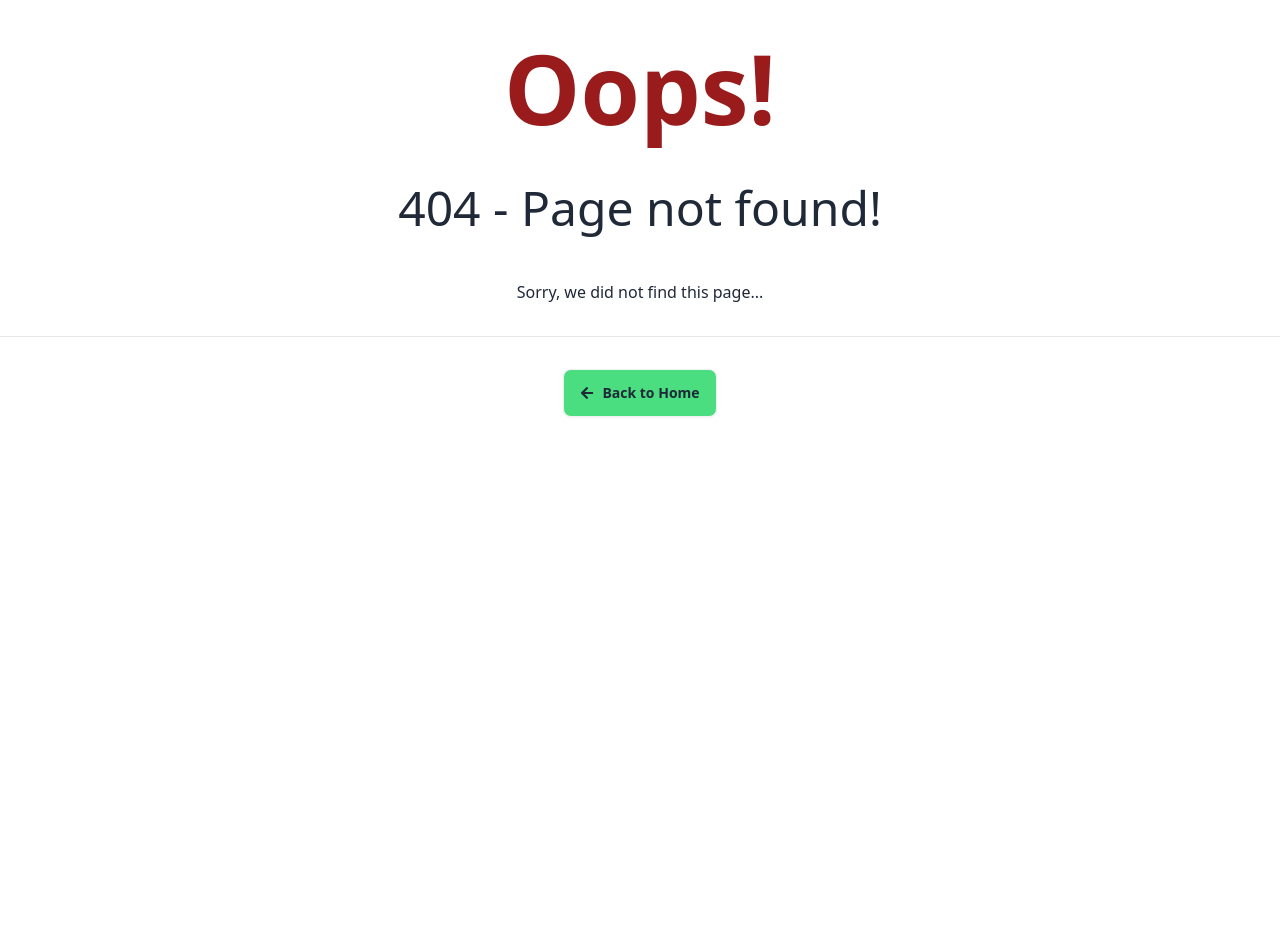
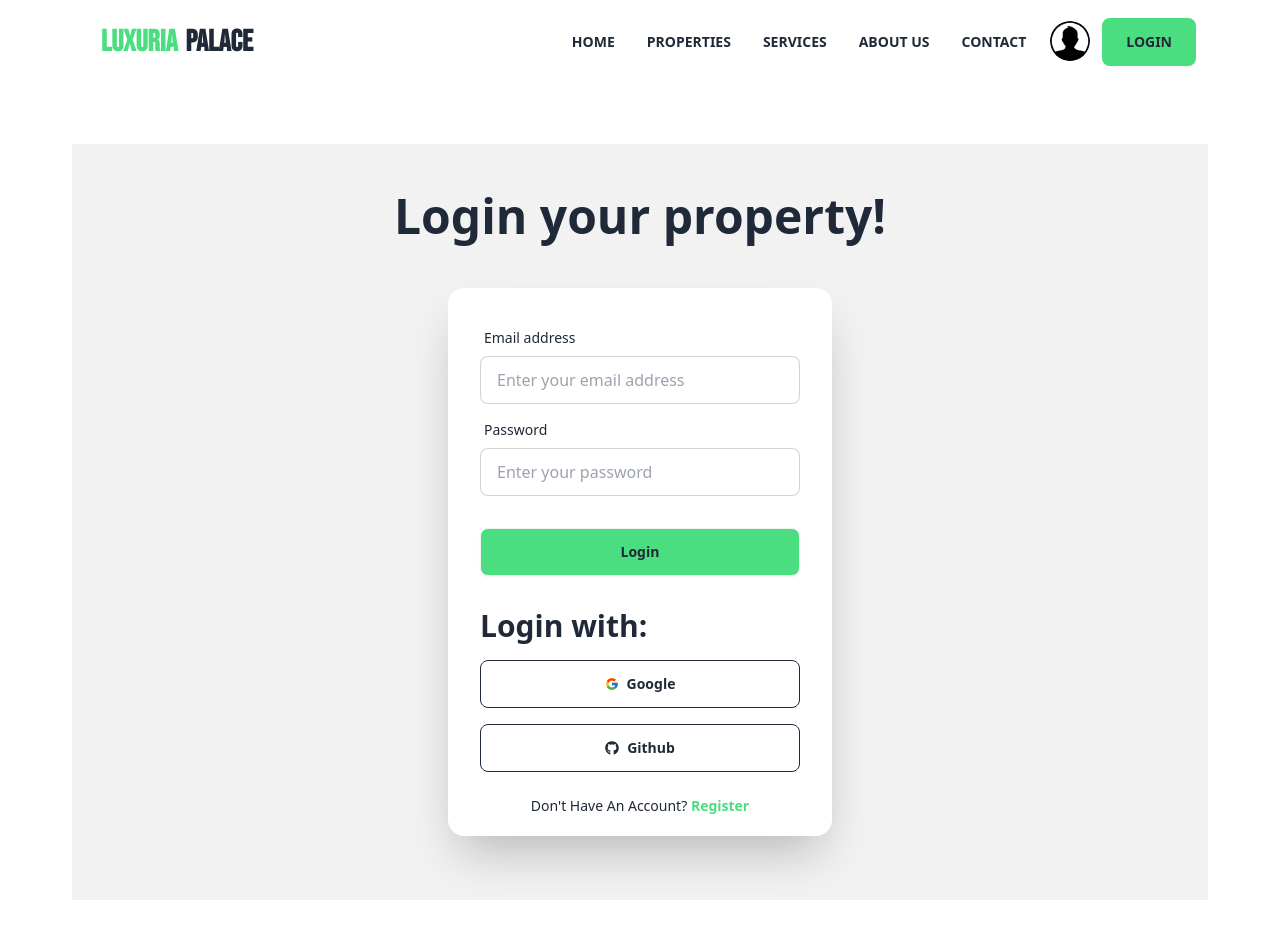
Before and after one commit to maasajal/luxury-real-estate, a React (Vite) app: page /login in a window 1280 px wide. Before the commit this address had no page. Shown: the top 938 px of the page. Before the commit the page ends 800 px from the top, so only its background shows below. Built offline with nearby package versions, Linux system fonts and the light colour scheme.

Commit message:
Login design page added

```diff
--- /dev/null
+++ b/src/pages/Login/Login.jsx
@@ -0,0 +1,70 @@
+import { FaGithub } from "react-icons/fa";
+import { FcGoogle } from "react-icons/fc";
+import { Link } from "react-router-dom";
+
+const Login = () => {
+  const handleLogin = () => {
+    console.log("clicked login");
+  };
+  return (
+    <div className="hero bg-base-200 my-36">
+      <div className="hero-content flex-col">
+        <div className="text-center lg:text-left my-8">
+          <h1 className="text-5xl font-bold">Login your property!</h1>
+        </div>
+        <div className="card shrink-0 w-full max-w-sm shadow-2xl bg-base-100 mb-12">
+          <form onSubmit={handleLogin} className="card-body">
+            <div className="form-control">
+              <label className="label">
+                <span className="label-text">Email address</span>
+              </label>
+              <input
+                type="email"
+                placeholder="Enter your email address"
+                name="email"
+                className="input input-bordered"
+                required
+              />
+            </div>
+            <div className="form-control">
+              <label className="label">
+                <span className="label-text">Password</span>
+              </label>
+              <input
+                type="password"
+                placeholder="Enter your password"
+                name="password"
+                className="input input-bordered"
+                required
+              />
+            </div>
+            <div className="form-control mt-6">
+              <button className="btn bg-green-400">Login</button>
+            </div>
+          </form>
+          <div className="px-8 mb-6 flex flex-col justify-between gap-4">
+            <h2 className="text-3xl font-semibold">Login with: </h2>
+            <div className="btn btn-outline">
+                <FcGoogle className="text-" /> Google
+            </div>
+            <div className="btn btn-outline">
+                <FaGithub className="text-" /> Github
+            </div>
+          </div>
+          <div className="mb-5">
+            <label className="text-center">
+              <p className="label-text">
+                Don't Have An Account?
+                <Link to="/register" className="text-green-400 font-bold">
+                  {" "}
+                  Register
+                </Link>
+              </p>
+            </label>
+          </div>
+        </div>
+      </div>
+    </div>
+  );
+};
+export default Login;
--- a/src/routes/Router.jsx
+++ b/src/routes/Router.jsx
@@ -2,6 +2,7 @@ import { createBrowserRouter } from "react-router-dom";
 import Root from "../layouts/Root";
 import Home from "../pages/Home/Home";
 import ErrorPage from "../pages/ErrorPage/ErrorPage";
+import Login from "../pages/Login/Login";
 
 const router = createBrowserRouter([
   {
@@ -13,6 +14,10 @@ const router = createBrowserRouter([
         path: "/",
         element: <Home />,
       },
+      {
+        path: "/login",
+        element: <Login />,
+      },
     ],
   },
 ]);
```
